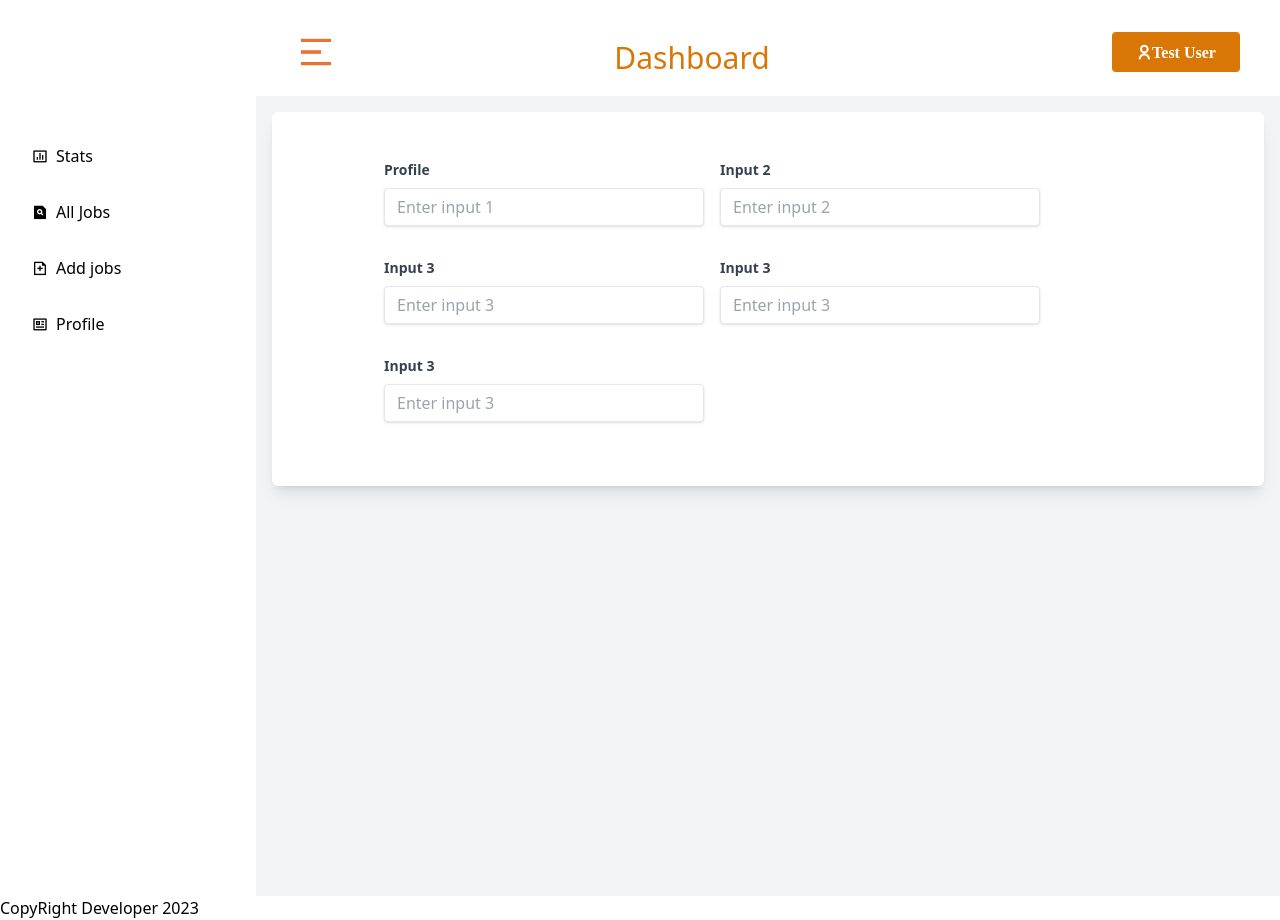
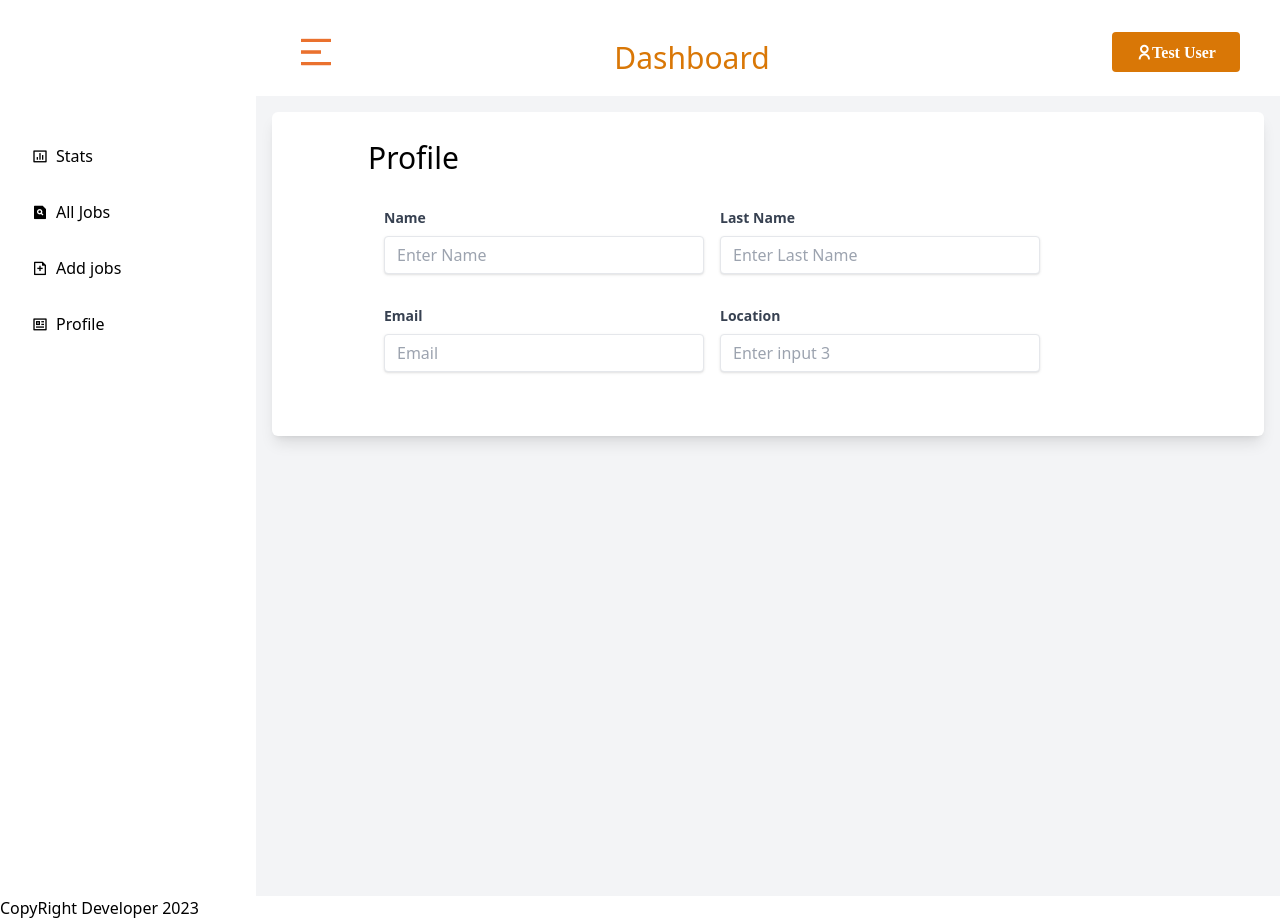
Before and after one commit to syedalirazazaidi/reacts-plays, a React (Vite) app in the folder job_app/client/: page /profile in a window 1280 px wide. Built offline with nearby package versions, Linux system fonts and the light colour scheme.

Commit message:
miner change in profile component

```diff
--- a/job_app/client/src/common/pages/Profile.tsx
+++ b/job_app/client/src/common/pages/Profile.tsx
@@ -3,70 +3,56 @@ import React from "react";
 function Profile() {
   return (
     <div className="bg-white rounded-md shadow-lg p-4  ">
-      {/* <h2 className="text-lg font-semibold mb-2">Card Title</h2> */}
+      <p className="ml-20 mt-3 text-3xl">Profile</p>
       <form className="flex flex-wrap gap-4 justify-start mx-24 my-8">
         <div className="mb-4 ">
           <label
             className="block text-gray-700 text-sm font-bold mb-2"
-            htmlFor="input1"
+            htmlFor="name"
           >
-            Profile
+            Name
           </label>
           <input
             className="w-80 shadow appearance-none border rounded py-2 px-3 text-gray-700 leading-tight focus:outline-none focus:shadow-outline"
-            id="input1"
+            id="name"
             type="text"
-            placeholder="Enter input 1"
+            placeholder="Enter Name"
           />
         </div>
         <div className="mb-4">
           <label
             className="block text-gray-700 text-sm font-bold mb-2"
-            htmlFor="input2"
+            htmlFor="last_name"
           >
-            Input 2
+            Last Name
           </label>
           <input
             className="shadow appearance-none border rounded w-80 py-2 px-3 text-gray-700 leading-tight focus:outline-none focus:shadow-outline"
-            id="input2"
+            id="last_name"
             type="text"
-            placeholder="Enter input 2"
+            placeholder="Enter Last Name"
           />
         </div>
         <div className="mb-4">
           <label
             className="block text-gray-700 text-sm font-bold mb-2"
-            htmlFor="input3"
+            htmlFor="Email"
           >
-            Input 3
+            Email
           </label>
           <input
             className="shadow appearance-none border rounded w-80 py-2 px-3 text-gray-700 leading-tight focus:outline-none focus:shadow-outline"
-            id="input3"
+            id="email"
             type="text"
-            placeholder="Enter input 3"
+            placeholder="Email"
           />
         </div>
         <div className="mb-4">
           <label
             className="block text-gray-700 text-sm font-bold mb-2"
-            htmlFor="input3"
+            htmlFor="location"
           >
-            Input 3
-          </label>
-          <input
-            className="shadow appearance-none border rounded w-80 py-2 px-3 text-gray-700 leading-tight focus:outline-none focus:shadow-outline"
-            id="input3"
-            type="text"
-            placeholder="Enter input 3"
-          />
-        </div>
-        <div className="mb-4">
-          <label
-            className="block text-gray-700 text-sm font-bold mb-2"
-            htmlFor="input3"
-          >
-            Input 3
+            Location
           </label>
           <input
             className="shadow appearance-none border rounded w-80 py-2 px-3 text-gray-700 leading-tight focus:outline-none focus:shadow-outline"
```
